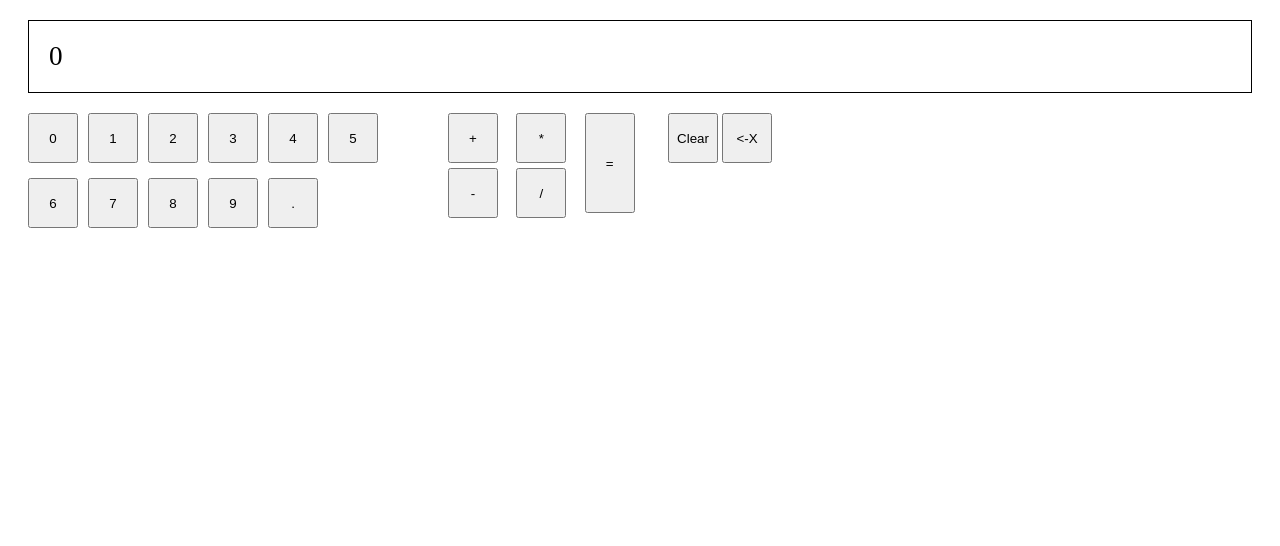
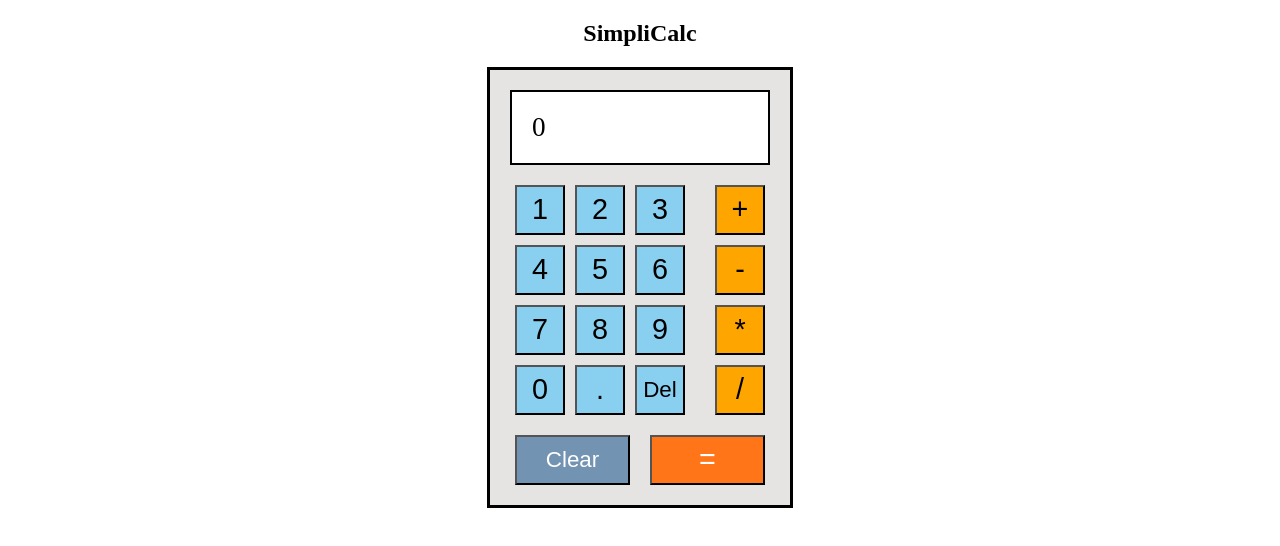
Before and after one commit to brimwell/calculatorproject, a plain HTML site: page index.html in a window 1280 px wide. Drawn offline with Linux system fonts and the light colour scheme.

Commit message:
Add design and color

```diff
--- a/index.html
+++ b/index.html
@@ -8,12 +8,13 @@
     <script src="script.js" defer></script>
 </head>
 <body>
+    <h2>SimpliCalc</h2>
+    <div id="calcwrapper">
         <div id="display">
             <p id="displayNumber">0</p>
         </div>
         <div id="calccontainer">
             <div id="numbers">
-            <button id='0btn' class="num">0</button>
                 <button id='1btn' class="num">1</button>
                 <button id='2btn' class="num">2</button>
                 <button id='3btn' class="num">3</button>
@@ -23,20 +24,21 @@
                 <button id='7btn' class="num">7</button>
                 <button id='8btn' class="num">8</button>
                 <button id='9btn' class="num">9</button>
+                <button id='0btn' class="num">0</button>
                 <button id='.btn' class="decimal">.</button>
+                <button id='Backspacebtn' class="backSpace">Del</button>
             </div>
             <div id="operators">
                 <button id='+btn' class="op">+</button>
                 <button id='-btn' class="op">-</button>
                 <button id='*btn' class="op">*</button>
                 <button id='/btn' class="op">/</button>
-            <button id="equals">=</button>
             </div>
             <div id="clear">
                 <button id='Escapebtn' class="clear">Clear</button>
-            <button id='Backspacebtn' class="backSpace"><-X</button>
+                <button id="equals">=</button>
             </div>
         </div>
-
+    </div>
 </body>
 </html>
--- a/style.css
+++ b/style.css
@@ -3,16 +3,43 @@ button{
     height: 50px;
 }
 
+#equals {
+    /* height: 100px; */
+}
+
+#display {
+    border: 2px solid black;
+    margin: 20px;
+    font-size: 1.7em;
+    background-color: white;
+}
+
+#display p {
+    margin: 0;
+    padding: 20px;
+}
+
+h2 {
+    text-align: center;
+}
+
+#calcwrapper {
+    width: 300px;
+    margin: auto;
+    border: 3px solid black;
+    background-color: #e5e4e2;
+}
+
 #calccontainer {
     display: flex;
-    margin: 20px;
     gap: 20px;
     flex-wrap: wrap;
+    justify-content: center;
 }
 
 #numbers {
     display: flex;
-    width: 400px;
+    width: 180px;
     flex-wrap: wrap;
     gap: 10px;
 }
@@ -20,23 +47,42 @@ button{
 #operators {
     display: flex;
     flex-direction: column;
-    gap: 5px;
+    gap: 10px;
     flex-wrap: wrap;
-    height: 120px;
-    width: 200px;
+}
+
+#clear {
+    display: flex;
+    gap: 20px;
+    margin-bottom: 20px;
+}
+
+#clear button {
+    width: 115px;
+}
+
+#numbers button {
+    background-color: #89CFF0;
+    font-size: 1.8em;
+}
+
+#numbers #Backspacebtn {
+    font-size: 1.4em;
+}
+
+#operators button {
+    background-color: orange;
+    font-size: 1.8em;
+}
+
+#Escapebtn {
+    background-color: #7393B3;
+    color: white;
+    font-size: 1.4em;
 }
 
 #equals {
-    height: 100px;
+    background-color: #ff7518;
+    color: white;
+    font-size: 1.8em;
 }
-
-#display {
-    border: 1px solid black;
-    margin: 20px;
-    font-size: 1.7em;
-}
-
-#display p {
-    margin: 0;
-    padding: 20px;
-}
```
Lines whose indentation alone changed are shown as unchanged.
